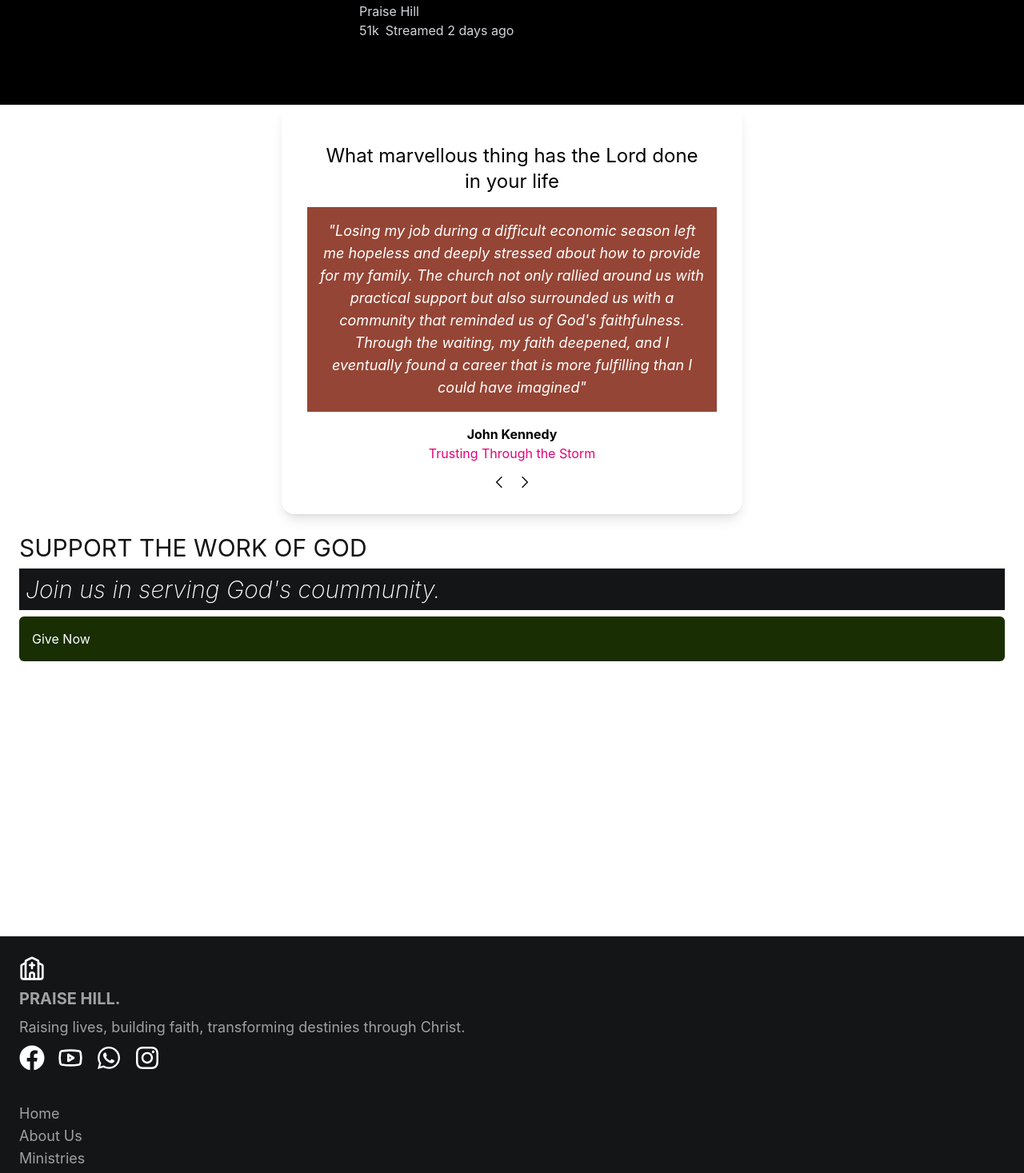
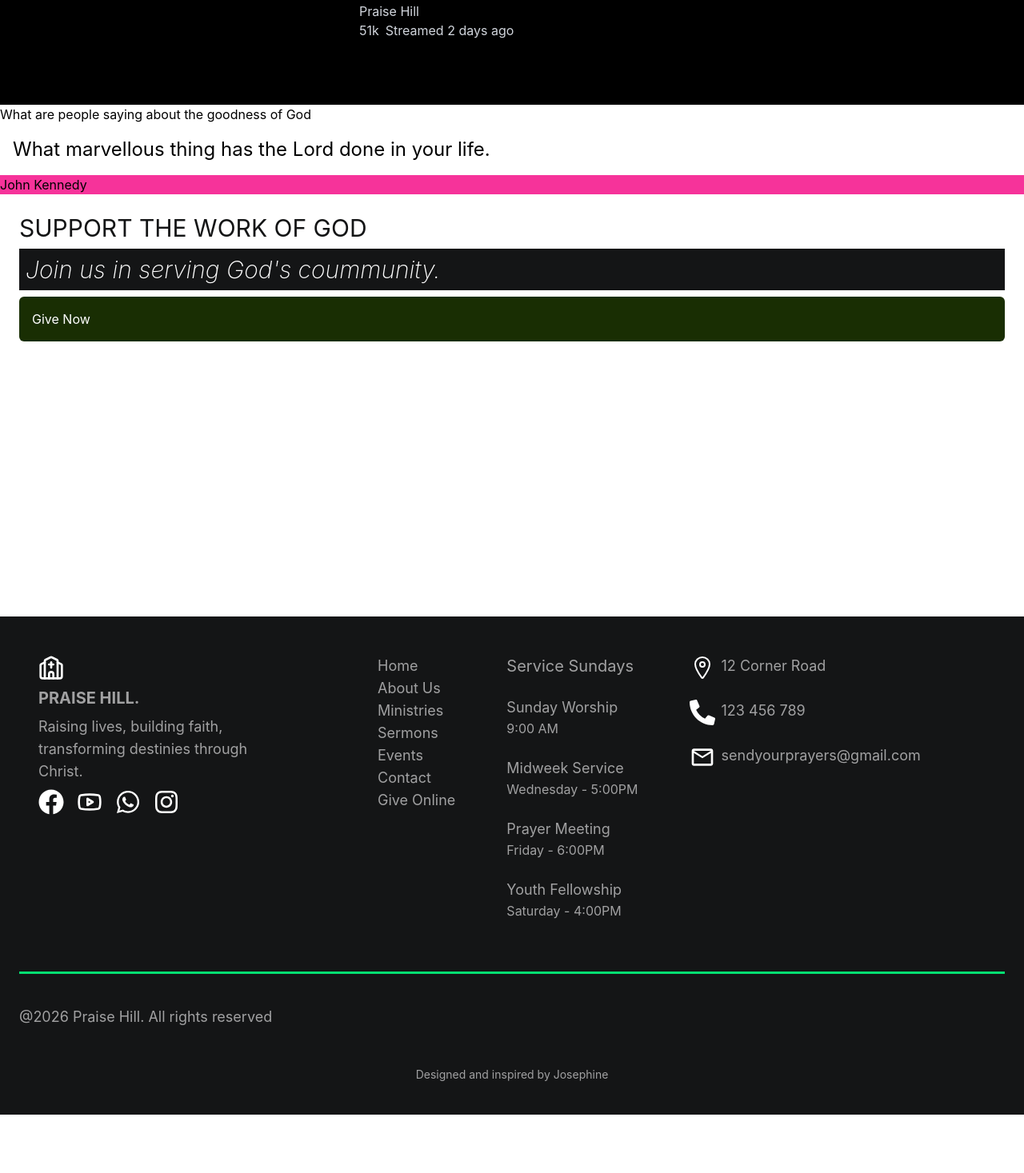
Before and after one commit to neducod/church-website, a React (Vite) app in the folder church-website/: page / in a window 1280 px wide. Shown: the part 4580-6047 px from the top of the page at 80% size. After the commit the page ends 5974 px from the top, so only its background shows below. Built offline with nearby package versions, Linux system fonts and the light colour scheme.

Commit message:
Footer responsiveness checked

```diff
--- a/church-website/src/components/home/Testimonials.jsx
+++ b/church-website/src/components/home/Testimonials.jsx
@@ -1,7 +1,6 @@
 import { useState, useEffect } from "react";
 
 import { GrPrevious } from "react-icons/gr";
-// import { GrFormNext } from "react-icons/gr";
 import { GrNext } from "react-icons/gr";
 
 const testimonials = [
@@ -47,20 +46,63 @@ export default function TestimonialSlider() {
       );
     };
 return(
-    <div className="max-w-xl mx-auto text-center p-8 shadow-lg rounded-2xl">
+    <>
+    <div className="hidden sm:block">
         <div>
-            <h1 className="text-2xl p-4">What marvellous thing has the Lord done in your life</h1>
+            <p>What are people saying about the goodness of God</p>
         </div>
+        <h1 className="text-2xl p-4">What marvellous thing has the Lord done in your life.</h1>
+        <div>
+            <div className="bg-pink-500">
+                <div></div>
+                <div>
+                    <h3>John Kennedy</h3>
+                    <p></p>
+                    <p></p>
+                </div>
+                <div></div>
+                <div></div>
+                <div></div>
+            </div>
+            <div>
+                <div></div>
+                <div></div>
+                <div></div>
+                <div></div>
+            </div>
+        </div>
+    </div>
+
+    <div className="max-w-xl mx-auto text-center p-8 shadow-lg rounded-2xl sm:hidden">
+        {/* <div>
+            <h1 className="text-2xl p-4">What marvellous thing has the Lord done in your life.</h1>
+            <div className="bg-pink-500">
+                <div></div>
+                <div>
+                    <h3>John Kennedy</h3>
+                    <p></p>
+                    <p></p>
+                </div>
+                <div></div>
+                <div></div>
+                <div></div>
+            </div>
+            <div>
+                <div></div>
+                <div></div>
+                <div></div>
+                <div></div>
+            </div>
+        </div> */}
         <p className="text-lg italic mb-4 bg-[#954535] text-white p-4 border-double border-pink-700">
             "{testimonials[index].text}"
         </p>
         <h4 className="font-bold">{testimonials[index].name}</h4>
         <p className="text-pink-600">{testimonials[index].title}</p>
-
         <div className="flex justify-center gap-4 mt-4">
             <button onClick={prevSlide}><GrPrevious /></button>
             <button onClick={nextSlide}><GrNext /></button>
         </div>
     </div>
-    );
-    }
+    </>
+);}
--- a/church-website/src/components/layout/Footer.jsx
+++ b/church-website/src/components/layout/Footer.jsx
@@ -24,10 +24,11 @@ function Footer(){
     return(
         <>
             <footer className='mt-80 bg-[#141516] flex flex-col gap-10 p-6'>
+                <div className='sm:p-6 sm:flex sm:gap-26 sm:flex-row'>
                     <div className='flex gap-2 flex-col'>
                         <LuChurch color='white' size='2rem' />
                         <h6 className='text-[#a1a1a2] font-bold text-xl'>PRAISE HILL.</h6>
-                    <p className='text-[#a1a1a2] text-lg'>Raising lives, building faith, transforming destinies through Christ.</p>
+                        <p className='text-[#a1a1a2] text-lg sm:w-80'>Raising lives, building faith, transforming destinies through Christ.</p>
                         <div className='flex flex-row gap-4'>
                             <FaFacebook color='white' size='2rem' />
                             <LuYoutube color='white' size='2rem' />
@@ -35,6 +36,8 @@ function Footer(){
                             <FaInstagram color='white' size='2rem'/>
                         </div>
                     </div>
+
+                    <div className='sm:flex sm:flex-row sm:gap-16 sm:justify-center'>
                         <div>
                             <ul className='flex flex-col'>
                                 <li className='text-[#a1a1a2] text-lg'>Home</li>
@@ -46,6 +49,7 @@ function Footer(){
                                 <li className='text-[#a1a1a2] text-lg'>Give Online</li>
                             </ul>
                         </div>
+
                         <div className='flex flex-col gap-6'>
                             <h4 className='text-[#a1a1a2] text-xl'>Service Sundays</h4>
                             <div>
@@ -65,7 +69,8 @@ function Footer(){
                                 <p className='text-[#a1a1a2] text-base'>Saturday - 4:00PM</p>
                             </div>
                         </div>
-                <div className='flex flex-col gap-6'>
+
+                        <div className='flex flex-col gap-6 mt-8 sm:mt-0'>
                             <div className='flex flex-row gap-2'>
                                 < IoLocationOutline color='white' size='2rem' />
                                 <p className='text-[#a1a1a2] text-lg'>12 Corner Road</p>
@@ -80,6 +85,12 @@ function Footer(){
                             </div>
                             {/* MINI GOOGLE MAP */}
                         </div>
+                    </div>
+                </div>
+
+
+
+
                 <div className='h-[3px] bg-green-400 w-full'></div>
                 <div className='flex flex-col gap-8'>
                     <div>
@@ -87,7 +98,7 @@ function Footer(){
                     </div>
                     {/* <div className='h-[3px] bg-green-400 w-full'></div> */}
                     <div className='flex justify-center items-center p-4'>
-                        <p className='text-[#a1a1a2] text-sm'>Designed and inspired by Josephine</p>
+                        <p className='text-[#a1a1a2] text-sm'>Designed and inspired by <a href="https://my-portfolio-jade-seven-80.vercel.app/">Josephine</a> </p>
                     </div>
                 </div>
             </footer>
```
Lines whose indentation alone changed are shown as unchanged.
